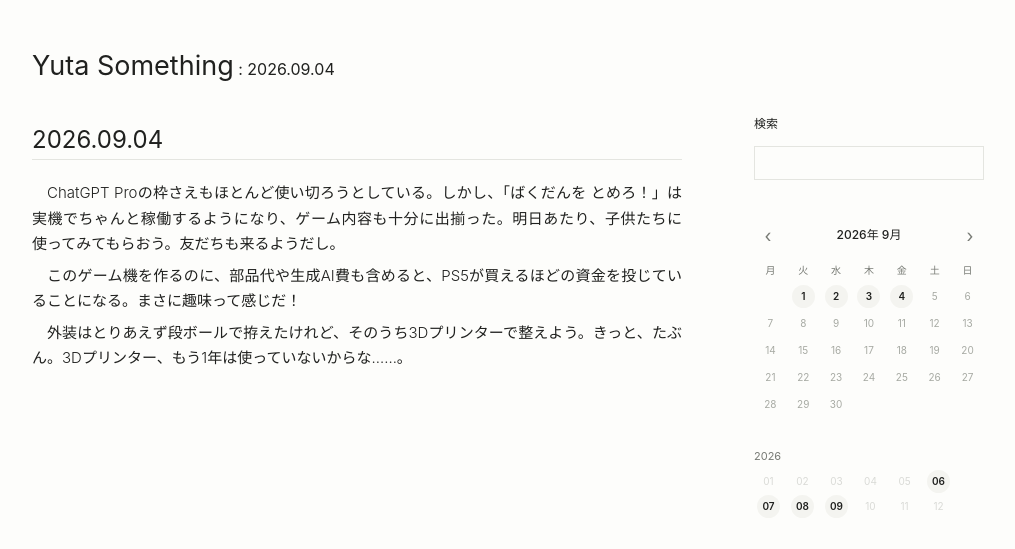
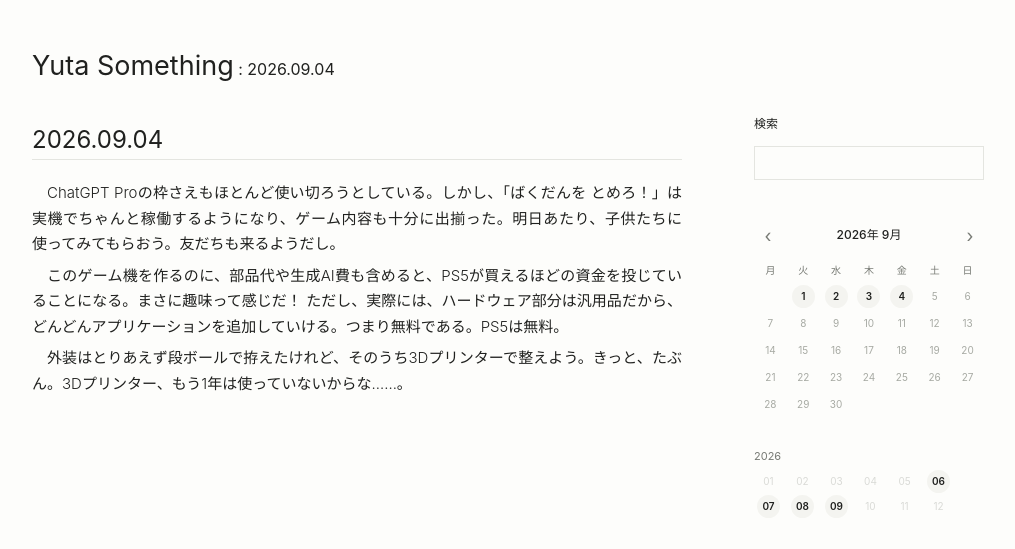
Before and after one commit to yutasth/weblog, a Jekyll site: the page built from _diary/202609041.md, in a window 1280 px wide. Shown: the top 549 px of the page, without its empty margins (132-1147 px from the left). Built offline with Jekyll 4.4.1, drawn with Linux system fonts in a browser that asks for light colours.

Commit message:
2026.09.04 日記修正

```diff
--- a/_diary/202609041.md
+++ b/_diary/202609041.md
@@ -4,5 +4,6 @@
 ChatGPT Proの枠さえもほとんど使い切ろうとしている。しかし、「ばくだんを とめろ！」は実機でちゃんと稼働するようになり、ゲーム内容も十分に出揃った。明日あたり、子供たちに使ってみてもらおう。友だちも来るようだし。
 
 このゲーム機を作るのに、部品代や生成AI費も含めると、PS5が買えるほどの資金を投じていることになる。まさに趣味って感じだ！
+ただし、実際には、ハードウェア部分は汎用品だから、どんどんアプリケーションを追加していける。つまり無料である。PS5は無料。
 
 外装はとりあえず段ボールで拵えたけれど、そのうち3Dプリンターで整えよう。きっと、たぶん。3Dプリンター、もう1年は使っていないからな……。
```
